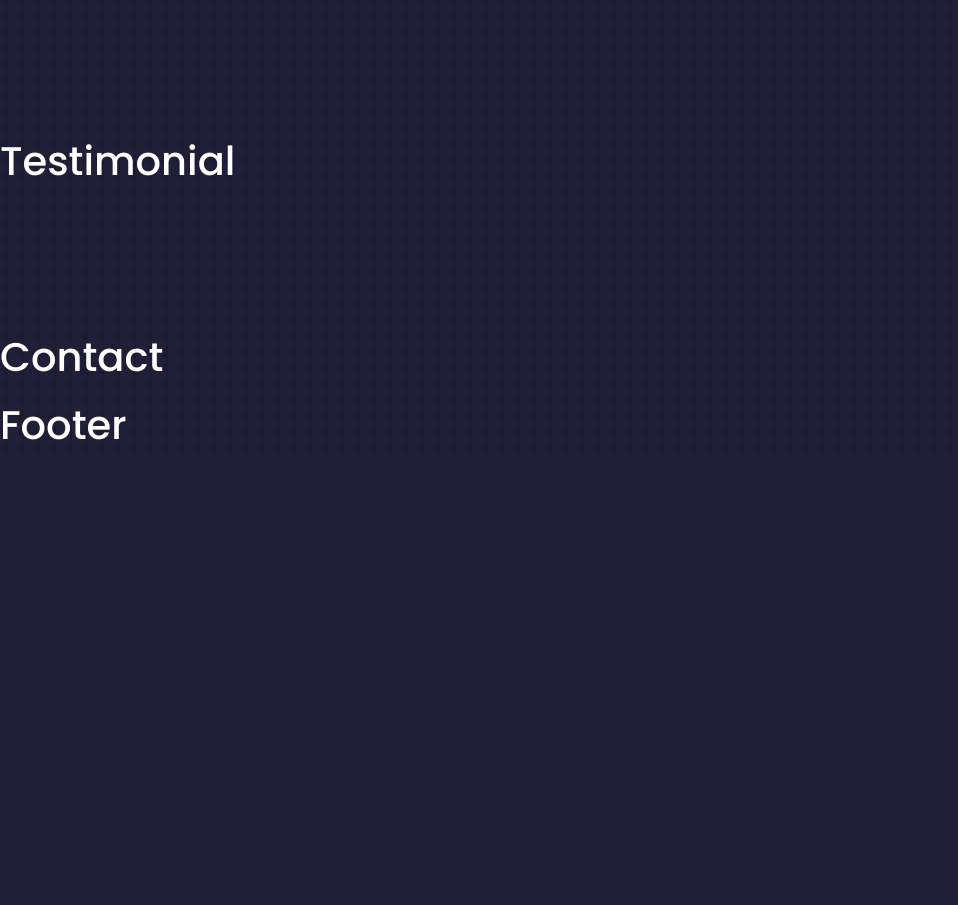
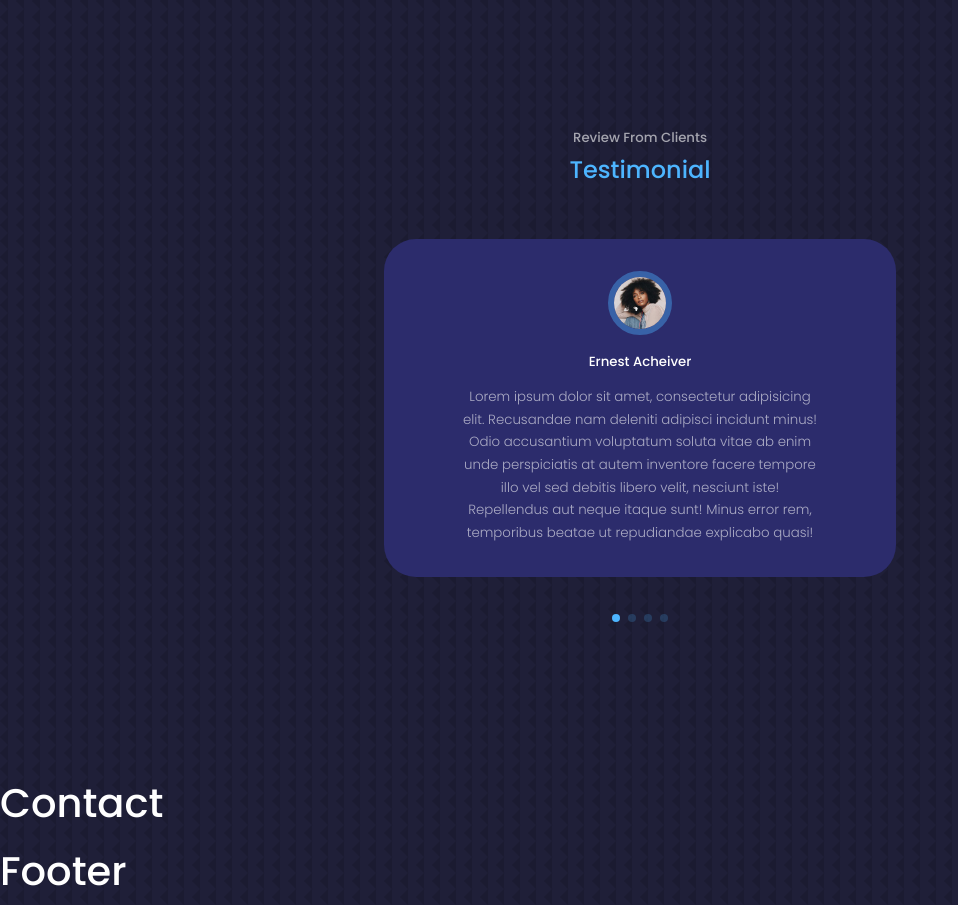
Before and after one commit to Mehedi-irfan/portfolio, a React (Create React App) app: page / in a window 1280 px wide. Shown: the part 3991-4896 px from the top of the page, without its empty margins (0-958 px from the left). Before the commit the page ends 4450 px from the top, so only its background shows below. Built offline with nearby package versions, Linux system fonts and the light colour scheme.

Commit message:
testimonial component added

```diff
--- a/package.json
+++ b/package.json
@@ -11,6 +11,7 @@
     "react-icons": "^4.4.0",
     "react-router-dom": "^6.3.0",
     "react-scripts": "5.0.1",
+    "swiper": "^8.2.2",
     "web-vitals": "^2.1.4"
   },
   "scripts": {
--- a/src/Component/Testimonial/Testimonial.css
+++ b/src/Component/Testimonial/Testimonial.css
@@ -0,0 +1,45 @@
+.container.testimonial__container {
+  width: 40%;
+  padding-bottom: 4rem;
+}
+.client__avatar {
+  width: 4rem;
+  aspect-ratio: 1/1;
+  overflow: hidden;
+  border-radius: 50%;
+  margin: 0 auto 1rem;
+  border: 0.4rem solid var(--color-parmary-variant);
+}
+.testimonial {
+  background: var(--color-bg-variant);
+  text-align: center;
+  padding: 2rem;
+  border-radius: 2rem;
+  user-select: none;
+}
+.client__review {
+  color: var(--color-light);
+  font-weight: 300;
+  display: block;
+  width: 80%;
+  margin: 0.8rem auto 0;
+}
+.swiper-pagination-clickable .swiper-pagination-bullet {
+  background-color: var(--color-parmary);
+}
+
+/*==================== MEDIA QUERIS (MEDIUM DEVICES)=======================*/
+@media screen and (max-width: 1024px) {
+  .container.testimonial__container {
+    width: 60%;
+  }
+}
+/*==================== MEDIA QUERIS (SMALL DEVICES)=======================*/
+@media screen and (max-width: 600px) {
+  .container.testimonial__container {
+    width: var(--container-width-sm);
+  }
+  .client__review {
+    width: var(--container-width-sm);
+  }
+}
--- a/src/Component/Testimonial/Testimonial.jsx
+++ b/src/Component/Testimonial/Testimonial.jsx
@@ -1,10 +1,68 @@
 import React from 'react';
-import './Testimonial.css'
+import './Testimonial.css';
+import avtar1 from '../../asstes/images/avatar1.jpg';
+import avtar2 from '../../asstes/images/avatar2.jpg';
+import avtar3 from '../../asstes/images/avatar3.jpg';
+import avtar4 from '../../asstes/images/avatar4.jpg';
+// Import Swiper React components
+import { Swiper, SwiperSlide } from 'swiper/react';
+import { Pagination } from 'swiper'
+
+// Import Swiper styles
+import 'swiper/css';
+import 'swiper/css/pagination';
+
+const review = [
+    {
+        img: avtar1,
+        name: 'Ernest Acheiver',
+        review: 'Lorem ipsum dolor sit amet, consectetur adipisicing elit. Recusandae nam deleniti adipisci incidunt minus! Odio accusantium voluptatum soluta vitae ab enim unde perspiciatis at autem inventore facere tempore illo vel sed debitis libero velit, nesciunt iste! Repellendus aut neque itaque sunt! Minus error rem, temporibus beatae ut repudiandae explicabo quasi!'
+    },
+    {
+        img: avtar2,
+        name: 'Shatte Wale',
+        review: 'Lorem ipsum dolor sit amet, consectetur adipisicing elit. Recusandae nam deleniti adipisci incidunt minus! Odio accusantium voluptatum soluta vitae ab enim unde perspiciatis at autem inventore facere tempore illo vel sed debitis libero velit, nesciunt iste! Repellendus aut neque itaque sunt! Minus error rem, temporibus beatae ut repudiandae explicabo quasi!'
+    },
+    {
+        img: avtar3,
+        name: 'Kawmi despacitw',
+        review: 'Lorem ipsum dolor sit amet, consectetur adipisicing elit. Recusandae nam deleniti adipisci incidunt minus! Odio accusantium voluptatum soluta vitae ab enim unde perspiciatis at autem inventore facere tempore illo vel sed debitis libero velit, nesciunt iste! Repellendus aut neque itaque sunt! Minus error rem, temporibus beatae ut repudiandae explicabo quasi!'
+    },
+    {
+        img: avtar4,
+        name: 'Json DeCousta',
+        review: 'Lorem ipsum dolor sit amet, consectetur adipisicing elit. Recusandae nam deleniti adipisci incidunt minus! Odio accusantium voluptatum soluta vitae ab enim unde perspiciatis at autem inventore facere tempore illo vel sed debitis libero velit, nesciunt iste! Repellendus aut neque itaque sunt! Minus error rem, temporibus beatae ut repudiandae explicabo quasi!'
+    },
+]
 
 const Testimonial = () => {
     return (
         <section id='testimonial'>
-            <h1>Testimonial</h1>
+            <h5>Review From Clients</h5>
+            <h2>Testimonial</h2>
+
+            <Swiper className="container testimonial__container"
+                modules={[Pagination]}
+                spaceBetween={40}
+                slidesPerView={1}
+                pagination={{ clickable: true }}
+                onSlideChange={() => console.log('slide change')}
+                onSwiper={(swiper) => console.log(swiper)}
+            >
+                {
+                    review.map(({ img, name, review }) => {
+                        return (
+                            <SwiperSlide className='testimonial'>
+                                <div className="client__avatar">
+                                    <img src={img} alt="" />
+                                </div>
+                                <h5 className='client__name'>{name}</h5>
+                                <small className='client__review'>{review}</small>
+                            </SwiperSlide>
+                        )
+                    })
+                }
+            </Swiper>
         </section>
     );
 };
```
Also changed, not shown: 1 other file (tests, documents, lock files or other folders).
